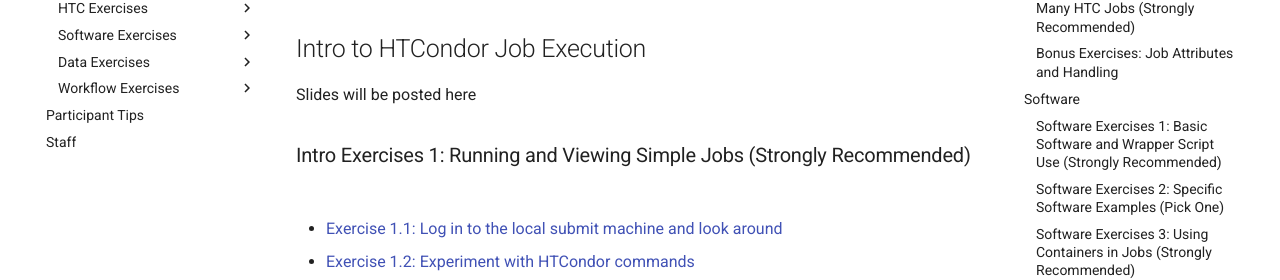
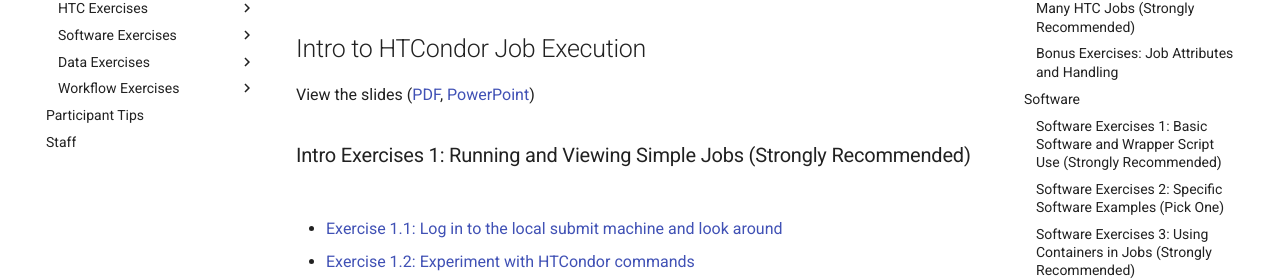
Before and after one commit to osg-htc/virtual-school-2021, an MkDocs documentation site: the page built from docs/materials/index.md, in a window 1280 px wide and 900 px high. Shown: the part 265-545 px from the top of the window. Built offline with MkDocs 1.6.1 and Material for MkDocs 9.7.7, drawn with Linux system fonts in a browser that asks for light colours.

Commit message:
adding htcondor slides

```diff
--- a/docs/materials/index.md
+++ b/docs/materials/index.md
@@ -8,7 +8,9 @@
 
 ## Intro to HTCondor Job Execution
 
-Slides will be posted here
+View the slides
+([PDF](/materials/htcondor/files/osgvsp21-htc-htcondor.pdf),
+[PowerPoint](/materials/htcondor/files/osgvsp21-htc-htcondor.pptx))
 
 ### Intro Exercises 1: Running and Viewing Simple Jobs (Strongly Recommended)
 
```
Also changed, not shown: 2 other files.
